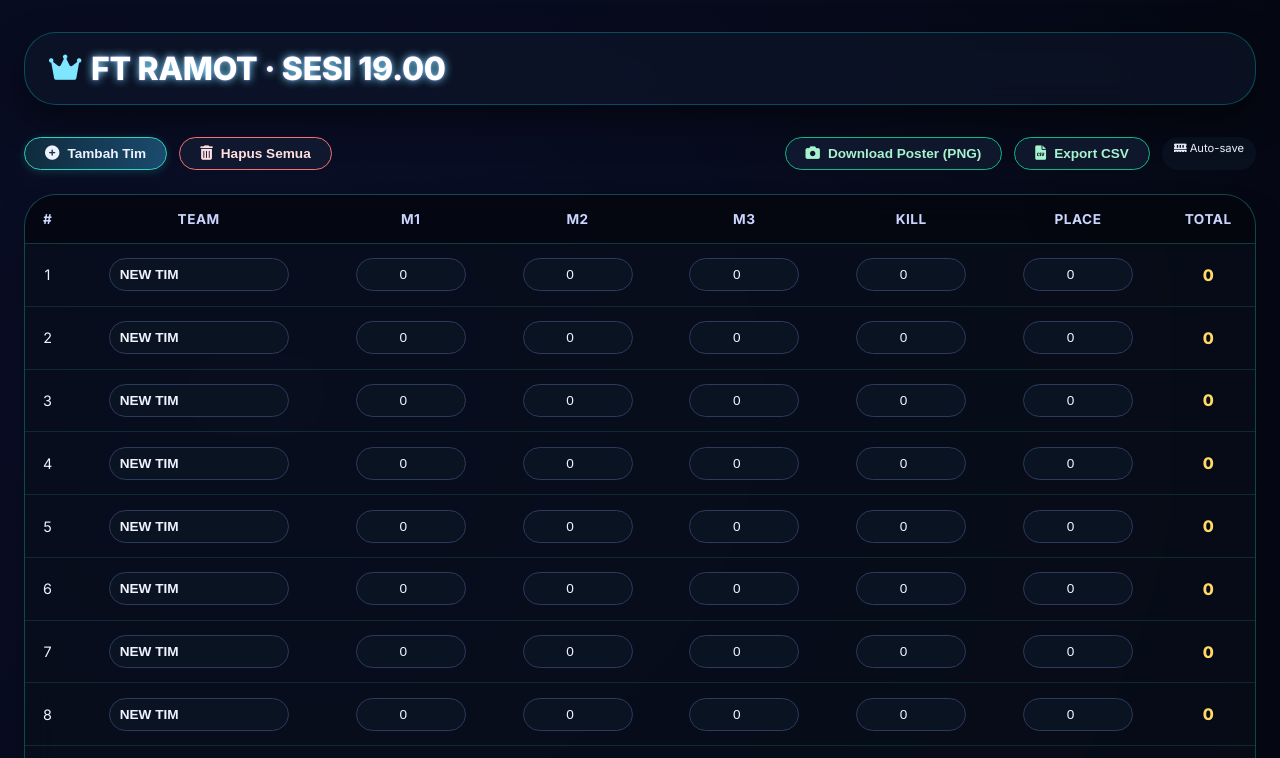
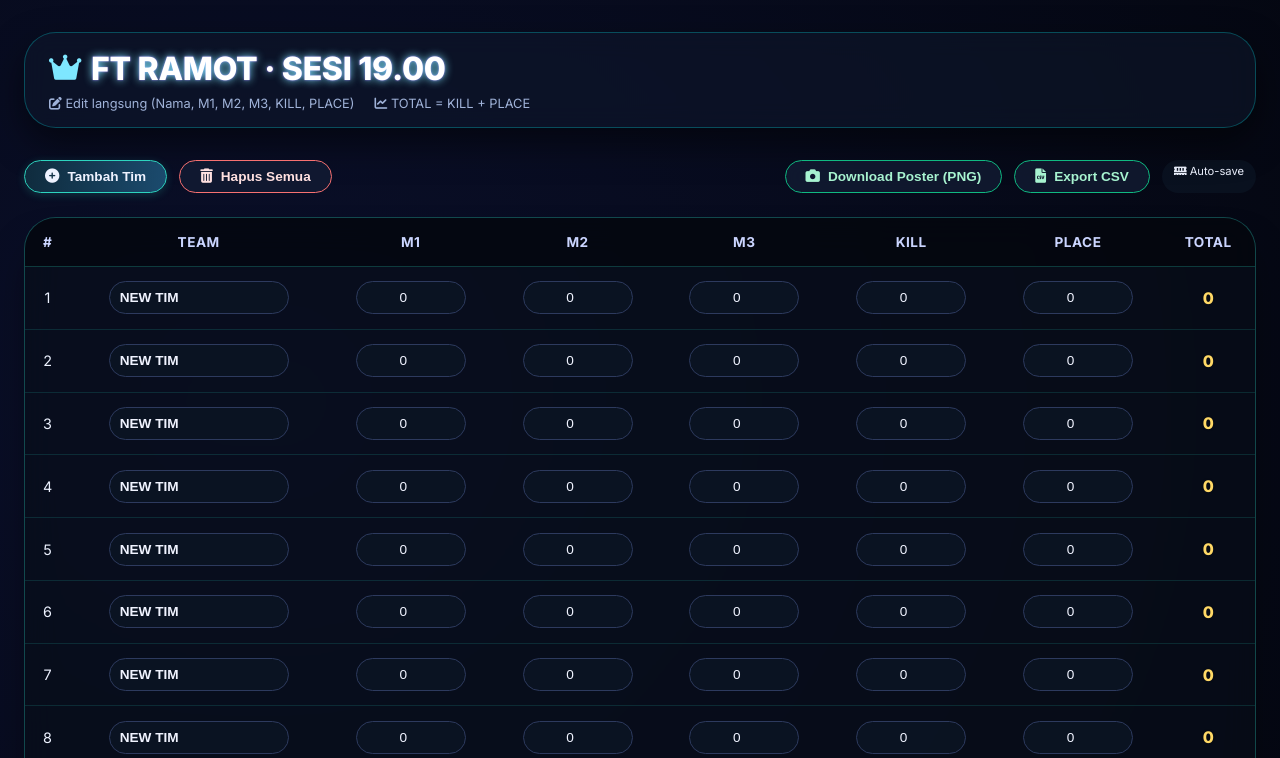
Before and after one commit to JOJOSHOP27/JOELLPRODUK, a plain HTML site: page index.html in a window 1280 px wide. Both pictures are taken after a click on the button "Download Poster (PNG)". Shown: the top 758 px of the page. Drawn offline with nearby package versions, Linux system fonts and the light colour scheme.

Commit message:
Refactor HTML structure and improve styles

```diff
--- a/index.html
+++ b/index.html
@@ -116,19 +116,19 @@
             background: rgba(8, 14, 26, 0.65);
             backdrop-filter: blur(16px);
             border: 1px solid rgba(45, 212, 191, 0.3);
-            overflow-x: auto;
+            overflow-x: auto; /* untuk scroll di browser, tapi saat screenshot diubah sementara */
             box-shadow: 0 25px 40px -12px rgba(0, 0, 0, 0.6);
             margin-bottom: 2rem;
         }
         .luxury-table {
             width: 100%;
             border-collapse: collapse;
-            font-size: 0.9rem; /* sedikit lebih besar */
+            font-size: 0.9rem;
             min-width: 1000px;
         }
         .luxury-table th {
             text-align: center;
-            padding: 1rem 0.8rem; /* padding ditambah */
+            padding: 1rem 0.8rem;
             background: rgba(0, 0, 0, 0.4);
             font-weight: 700;
             font-size: 0.85rem;
@@ -137,7 +137,7 @@
             border-bottom: 1px solid #2dd4bf40;
         }
         .luxury-table td {
-            padding: 0.9rem 0.6rem; /* lebih renggang */
+            padding: 0.9rem 0.6rem;
             text-align: center;
             border-bottom: 1px solid rgba(45, 212, 191, 0.15);
             vertical-align: middle;
@@ -233,6 +233,9 @@
     <div class="hero-section">
         <div class="title-area">
             <h1><i class="fas fa-crown"></i> FT RAMOT · SESI 19.00</h1>
+            <div class="sub">
+                <span><i class="fas fa-edit"></i> Edit langsung (Nama, M1, M2, M3, KILL, PLACE)</span>
+                <span><i class="fas fa-chart-line"></i> TOTAL = KILL + PLACE</span>
             </div>
         </div>
     </div>
@@ -249,7 +252,7 @@
         </div>
     </div>
 
-    <div class="table-wrapper">
+    <div class="table-wrapper" id="tableWrapper">
         <table class="luxury-table" id="rankTable">
             <thead>
                 <tr><th>#</th><th>TEAM</th><th>M1</th><th>M2</th><th>M3</th><th>KILL</th><th>PLACE</th><th>TOTAL</th></tr>
@@ -326,7 +329,7 @@
     function renderTable() {
         const tbody = document.getElementById('tableBody');
         tbody.innerHTML = '';
-        if (teams.length === 0) { tbody.innerHTML = '<tr><td colspan="8" style="text-align:center; padding:3rem;">Belum ada data</td></tr>'; updatePodiumTable(); return; }
+        if (teams.length === 0) { tbody.innerHTML = '<tr><td colspan="8" style="text-align:center; padding:3rem;">Belum ada data</td><table>'; updatePodiumTable(); return; }
         teams.forEach((team, idx) => {
             let row = tbody.insertRow();
             row.insertCell(0).innerText = idx+1;
@@ -353,28 +356,52 @@
     }
     function addTeam() { teams.push({ id: genId(), name: "Tim Baru", m1:0,m2:0,m3:0,kill:0,place:0 }); renderTable(); persist(); }
     function clearAll() { if(confirm('Hapus semua data?')) { teams = []; renderTable(); persist(); } }
+
     async function downloadPoster() {
         const actionBar = document.getElementById('actionBar');
+        const tableWrapper = document.getElementById('tableWrapper');
+        // Sembunyikan toolbar
         const originalDisplay = actionBar.style.display;
         actionBar.style.display = 'none';
+        // Simpan style asli wrapper
+        const originalOverflowX = tableWrapper.style.overflowX;
+        const originalWidth = tableWrapper.style.width;
+        // Ubah agar tabel tidak terpotong saat screenshot
+        tableWrapper.style.overflowX = 'visible';
+        tableWrapper.style.width = 'max-content';
+        tableWrapper.style.minWidth = '100%';
+
         const element = document.getElementById('posterArea');
         const btn = document.getElementById('downloadPosterBtn');
         const originalText = btn.innerHTML;
         btn.innerHTML = '<i class="fas fa-spinner fa-pulse"></i> Memproses...';
         btn.disabled = true;
         try {
-            const originalOverflow = element.style.overflow;
-            element.style.overflow = 'visible';
-            const canvas = await html2canvas(element, { scale: 2.5, backgroundColor: '#03050b', logging: false, useCORS: true, windowWidth: element.scrollWidth, windowHeight: element.scrollHeight });
-            element.style.overflow = originalOverflow;
+            const canvas = await html2canvas(element, {
+                scale: 2.5,
+                backgroundColor: '#03050b',
+                logging: false,
+                useCORS: true,
+                windowWidth: element.scrollWidth,
+                windowHeight: element.scrollHeight
+            });
             const link = document.createElement('a');
             const timestamp = new Date().toISOString().slice(0,19).replace(/:/g, '-');
             link.download = `FT_RAMOT_${timestamp}.png`;
             link.href = canvas.toDataURL('image/png');
             link.click();
-        } catch(err) { alert('Gagal membuat poster: ' + err.message); }
-        finally { actionBar.style.display = originalDisplay; btn.innerHTML = originalText; btn.disabled = false; }
+        } catch(err) {
+            alert('Gagal membuat poster: ' + err.message);
+        } finally {
+            // Kembalikan style wrapper
+            tableWrapper.style.overflowX = originalOverflowX;
+            tableWrapper.style.width = originalWidth;
+            actionBar.style.display = originalDisplay;
+            btn.innerHTML = originalText;
+            btn.disabled = false;
+        }
     }
+
     function exportCSV() {
         if (!teams.length) { alert('Tidak ada data'); return; }
         let rows = [['#','TEAM','M1','M2','M3','KILL','PLACE','TOTAL'].join(',')];
@@ -390,6 +417,7 @@
         a.download = `FT_RAMOT_data_${new Date().toISOString().slice(0,19).replace(/:/g,'-')}.csv`;
         a.click(); URL.revokeObjectURL(a.href);
     }
+
     function init() { if(!load() || teams.length===0) setDefault(); else { renderTable(); updatePodiumTable(); } }
     document.addEventListener('DOMContentLoaded', () => {
         init();
```
